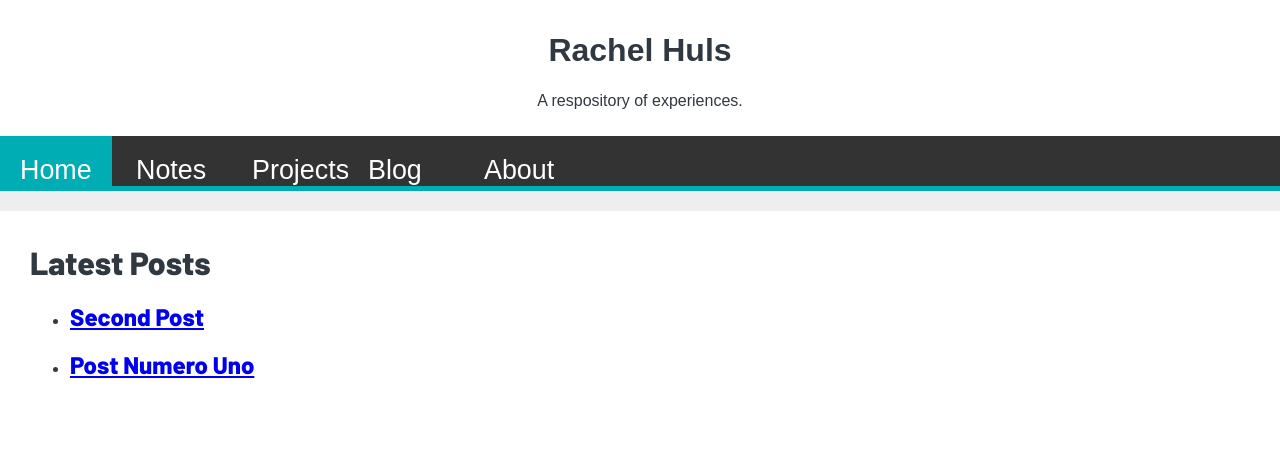
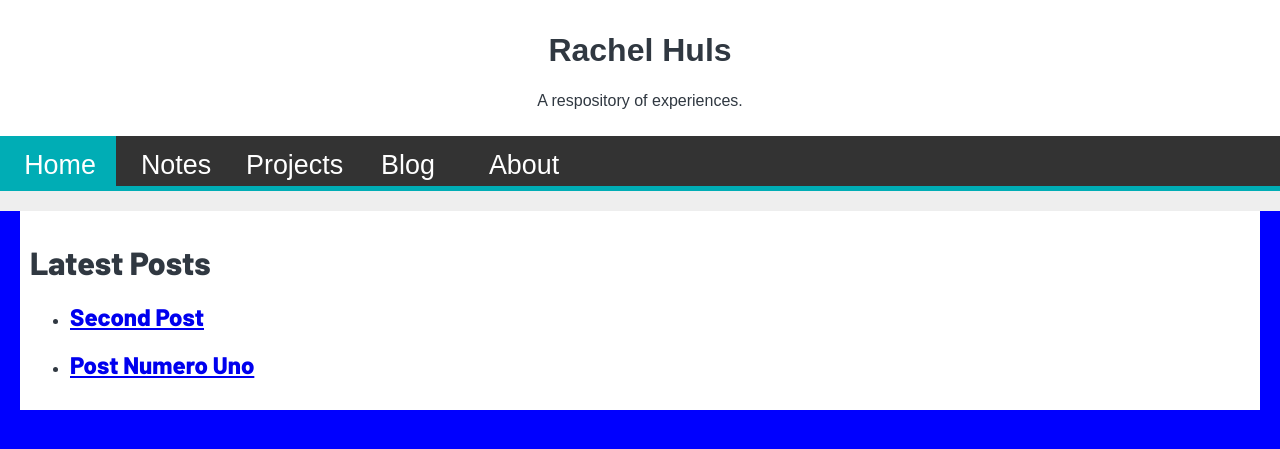
Before and after one commit to rachelhuls/rachelhuls.github.io, a Jekyll site: the page built from index.html, in a window 1280 px wide and 900 px high. Shown: the top 449 px of the window. Built offline with Jekyll 4.4.1, drawn with Linux system fonts in a browser that asks for light colours; some web fonts are replaced.

Commit message:
Update main.scss

```diff
--- a/_sass/main.scss
+++ b/_sass/main.scss
@@ -41,27 +41,30 @@
   padding: 0;
   overflow: hidden;
   margin: 0;
-  position: sticky;
   top: 0;
   border-bottom: 5px solid #00ADB5;
 }
 .nav li {
   float: left;
+  position: relative;
   background-color: #333;
 
 }
 .nav li a{
-  display: block;
   font-family: Arial;
   font-size: 1.2em;
-  line-height: 40px;
-  padding: 14px 20px;
+  line-height: 30px;
   background-color: #333;
+  padding: 14px 14px;
   height: 40px;
+  position: relative;
+
+
 }
 
 .nav a {
-  float: left;
+  float: center;
+  text-align: center;
   text-decoration: none;
   color: #fff;
   display: block;
@@ -71,6 +74,7 @@
 
 .nav a:hover {
   background-color: #006169;
+
 }
 
 .nav a.current {
@@ -81,7 +85,7 @@
 .page-container {
   position: static;
   min-height: 100vh;
-  background-color: white;
+  background-color: blue;
 }
 
 .content-wrap {
@@ -147,8 +151,7 @@
   .nav li {
     display: inline-block;
     margin-right: -4px;
-  }
-
+	}
 }
 .note{
   margin: 0;
```
